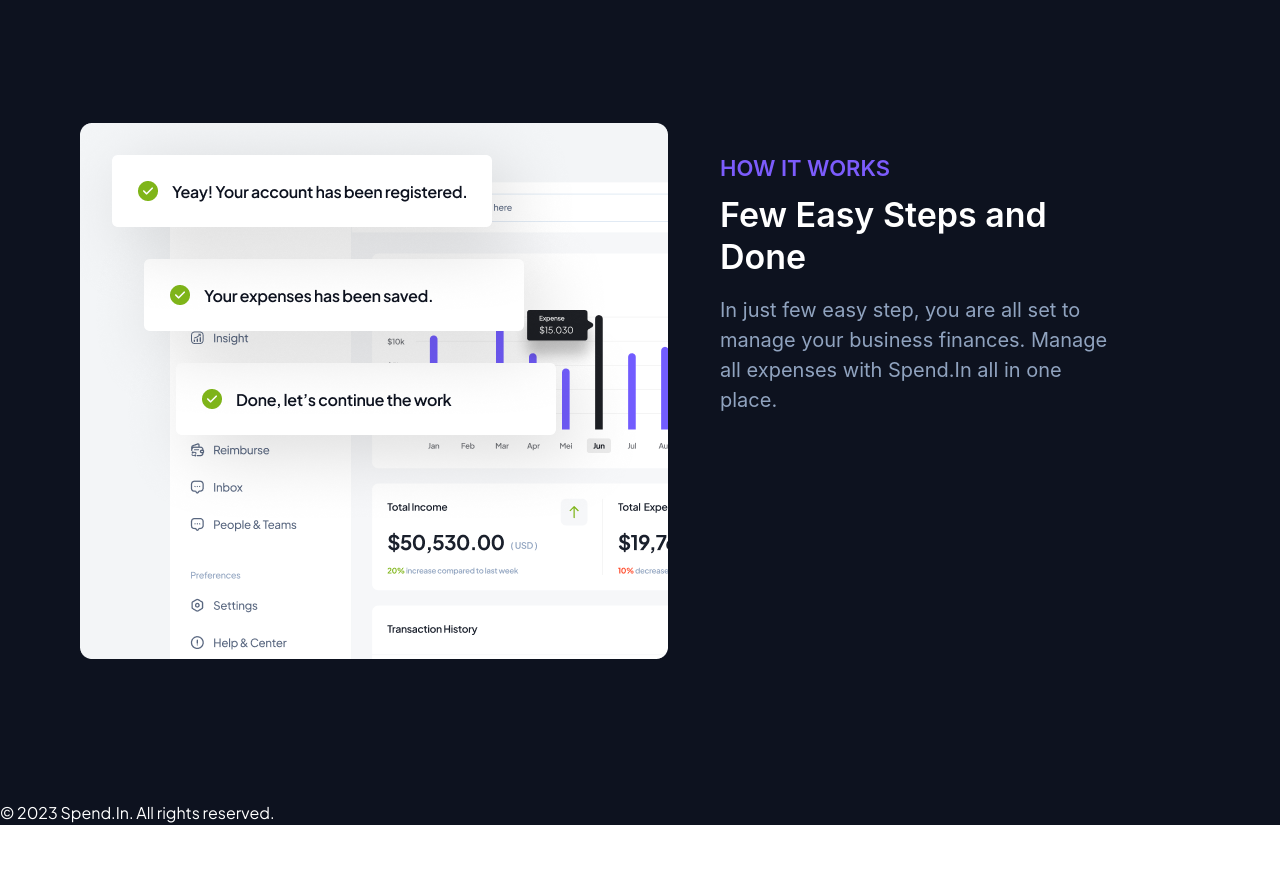
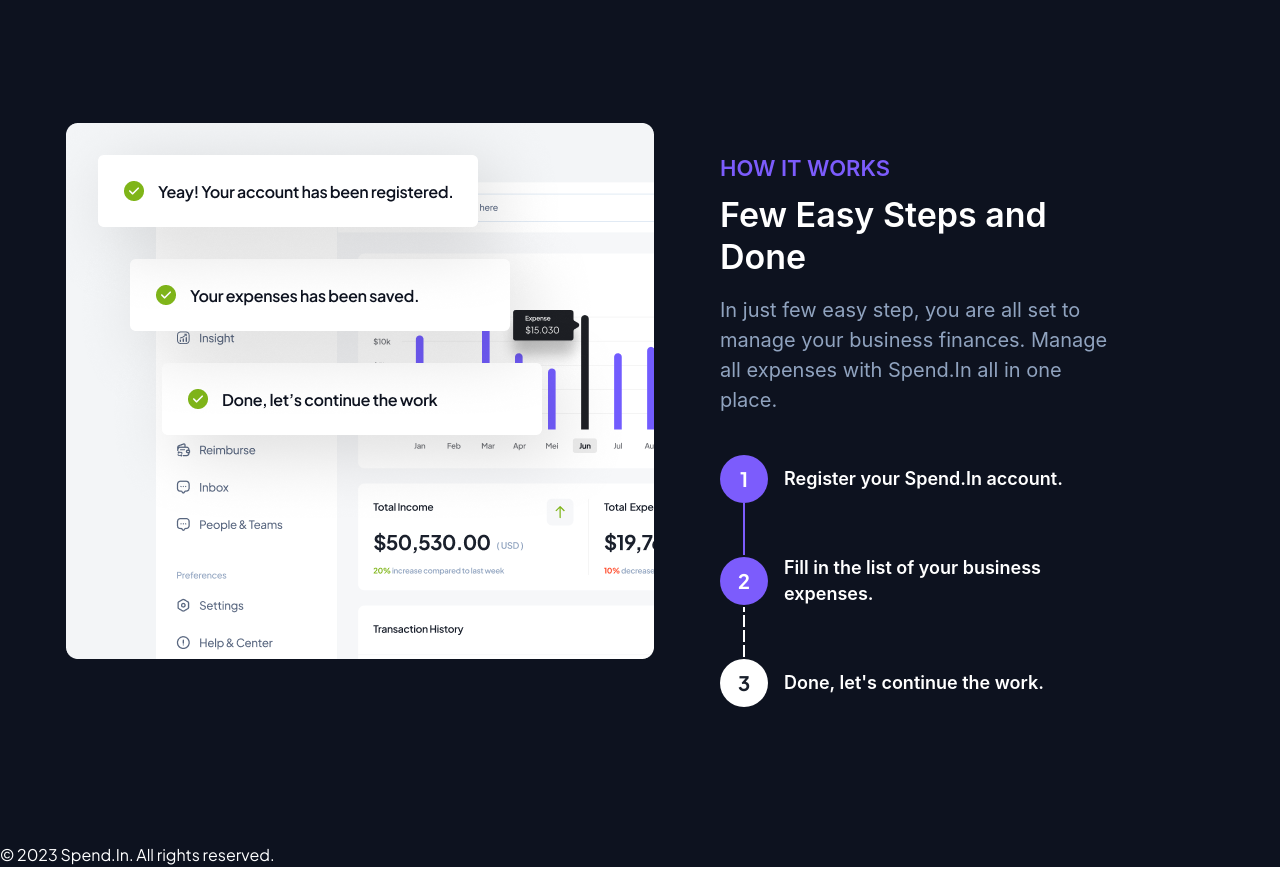
Before and after one commit to md-ashikur/spend-in, a Next.js app: page / in a window 1280 px wide. Shown: the part 3720-4603 px from the top of the page. Before the commit the page ends 4561 px from the top, so only its background shows below. Built offline with nearby package versions, Linux system fonts and the light colour scheme.

Commit message:
feat: enhance HowItWork2 component with step-by-step instructions

```diff
--- a/src/components/how-It-Work/HowItWork2.tsx
+++ b/src/components/how-It-Work/HowItWork2.tsx
@@ -1,4 +1,4 @@
-import { Col, Row, theme, Typography } from 'antd'
+import { Col, Flex, Row, theme, Typography } from 'antd'
 import content3 from "../../../public/images/content3.png"
 import Image from 'next/image'
 
@@ -7,16 +7,120 @@
 const { token } = theme.useToken();
     const { Title, Paragraph } = Typography;
   return (
-    <Row style={{padding:"120px 80px"}}>
+<Flex justify='center' align='center' >
+        <Row style={{padding:"120px 80px"}}>
       <Col span={12}>
-        <Image src={content3} alt="Content 3" />
+       <Flex justify='center' align='center'>
+       <Image src={content3} alt="Content 3" />
+       </Flex>
       </Col>
       <Col span={12} style={{paddingInline:"80px"}}>
       <Title level={4} style={{color:token.primary500}}>HOW IT WORKS</Title>
       <Title level={2} style={{color:token.white}}>Few Easy Steps and Done</Title>
       <Paragraph style={{color:token.secondary300, fontSize: "20px"}}>In just few easy step, you are all set to manage your business finances. Manage all expenses with Spend.In all in one place.</Paragraph>
 
+      {/* Steps List */}
+      <div style={{ marginTop: "40px" }}>
+        {/* Step 1 */}
+        <Flex align='center'>
+          <div
+            style={{
+              width: "48px",
+              height: "48px",
+              backgroundColor: token.primary500,
+              borderRadius: "50%",
+              display: "flex",
+              alignItems: "center",
+              justifyContent: "center",
+              color: "white",
+              fontSize: "20px",
+              fontWeight: "bold",
+              marginRight: "16px",
+              flexShrink: 0
+            }}
+          >
+            1
+          </div>
+          <Title level={5} style={{ color: token.white, margin: 0 }}>
+            Register your Spend.In account.
+          </Title>
+        </Flex>
+
+        {/* Connecting Line */}
+        <div
+          style={{
+            width: "2px",
+            height: "52px",
+            backgroundColor: token.primary500,
+            marginLeft: "23px",
+            marginBottom: "0"
+          }}
+        />
+
+        {/* Step 2 */}
+        <Flex align='center'>
+          <div
+            style={{
+              width: "48px",
+              height: "48px",
+              backgroundColor: token.primary500,
+              borderRadius: "50%",
+              display: "flex",
+              alignItems: "center",
+              justifyContent: "center",
+              color: "white",
+              fontSize: "20px",
+              fontWeight: "bold",
+              marginRight: "16px",
+              flexShrink: 0
+            }}
+          >
+            2
+          </div>
+          <Title level={5} style={{ color: token.white, margin: 0 }}>
+            Fill in the list of your business expenses.
+          </Title>
+        </Flex>
+
+        {/* Connecting Line 2 dashed line */}
+        <div
+          style={{
+            width: "2px",
+            height: "52px",
+            background: `repeating-linear-gradient(to bottom, transparent 5px, transparent 8px, ${token.white} 0px, ${token.white} 20px)`,
+            marginLeft: "23px"
+          }}
+        />
+
+        {/* Step 3 */}
+        <Flex align='center'>
+          <div
+            style={{
+              width: "48px",
+              height: "48px",
+              backgroundColor: token.white,
+              color: token.secondary500,
+              borderRadius: "50%",
+              display: "flex",
+              alignItems: "center",
+              justifyContent: "center",
+              fontSize: "20px",
+              fontWeight: "bold",
+              marginRight: "16px",
+              flexShrink: 0
+            }}
+          >
+            3
+          </div>
+          <Title level={5} style={{ color: token.white, margin: 0 }}>
+            Done, let&apos;s continue the work.
+          </Title>
+        </Flex>
+      </div>
+
+     {/* steps----- */}
       </Col>
     </Row>
+</Flex>
   )
 }
```
